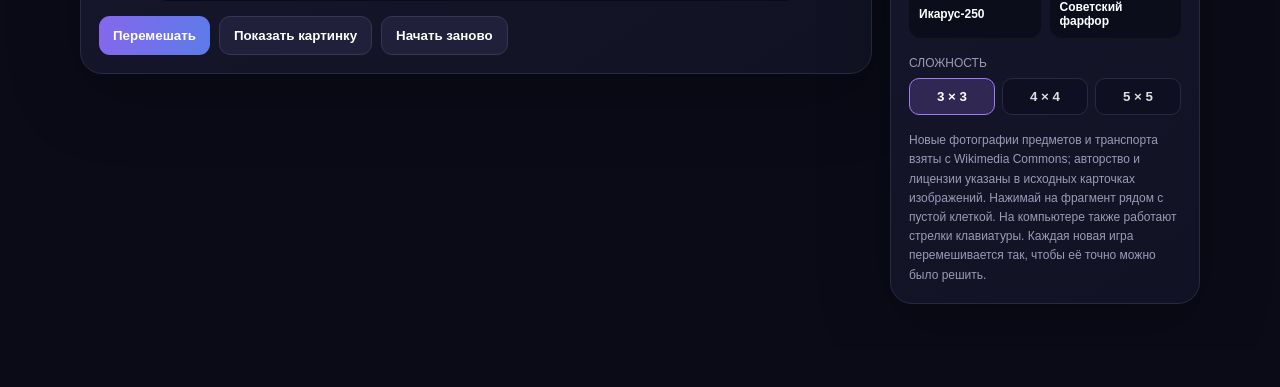
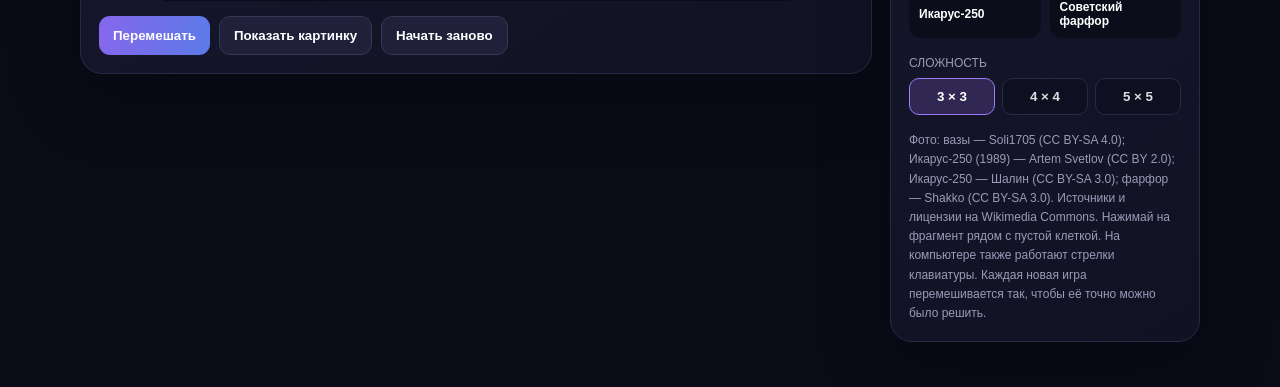
Before and after one commit to sendroom44-bit/PIXEL, a Django app: template games/templates/games/puzzle.html in a window 1280 px wide. Shown: the part 950-1337 px from the top of the page. Before the commit the page ends 1254 px from the top, so only its background shows below. Run offline with Django 4.2, Linux system fonts and the light colour scheme; the template is opened without the code that fills it, so the values that code supplies are empty; data comes from the database, SQL or seed files in the repository; some libraries are stand-ins or nearby versions.

Commit message:
Add photo credits to sliding puzzle gallery

```diff
--- a/games/templates/games/puzzle.html
+++ b/games/templates/games/puzzle.html
@@ -48,7 +48,7 @@ a{color:inherit;text-decoration:none}.wrap{width:min(1120px,calc(100% - 32px));m
 <button class="picture" data-name="Советский фарфор" data-src="https://commons.wikimedia.org/wiki/Special:FilePath/Soviet_porcelain_01_by_shakko.jpg?width=1200"><img src="https://commons.wikimedia.org/wiki/Special:FilePath/Soviet_porcelain_01_by_shakko.jpg?width=500" alt=""><span>Советский фарфор</span></button>
 </div>
 <div class="field"><label>СЛОЖНОСТЬ</label><div class="sizes"><button class="size active" data-size="3">3 × 3</button><button class="size" data-size="4">4 × 4</button><button class="size" data-size="5">5 × 5</button></div></div>
-<p class="tip">Новые фотографии предметов и транспорта взяты с Wikimedia Commons; авторство и лицензии указаны в исходных карточках изображений. Нажимай на фрагмент рядом с пустой клеткой. На компьютере также работают стрелки клавиатуры. Каждая новая игра перемешивается так, чтобы её точно можно было решить.</p>
+<p class="tip">Фото: вазы — Soli1705 (CC BY-SA 4.0); Икарус-250 (1989) — Artem Svetlov (CC BY 2.0); Икарус-250 — Шалин (CC BY-SA 3.0); фарфор — Shakko (CC BY-SA 3.0). <a href="https://commons.wikimedia.org/wiki/Category:Porcelain_of_the_Soviet_Union" target="_blank" rel="noopener">Источники и лицензии на Wikimedia Commons</a>. Нажимай на фрагмент рядом с пустой клеткой. На компьютере также работают стрелки клавиатуры. Каждая новая игра перемешивается так, чтобы её точно можно было решить.</p>
 </aside>
 </div></div>
 <script>
```
